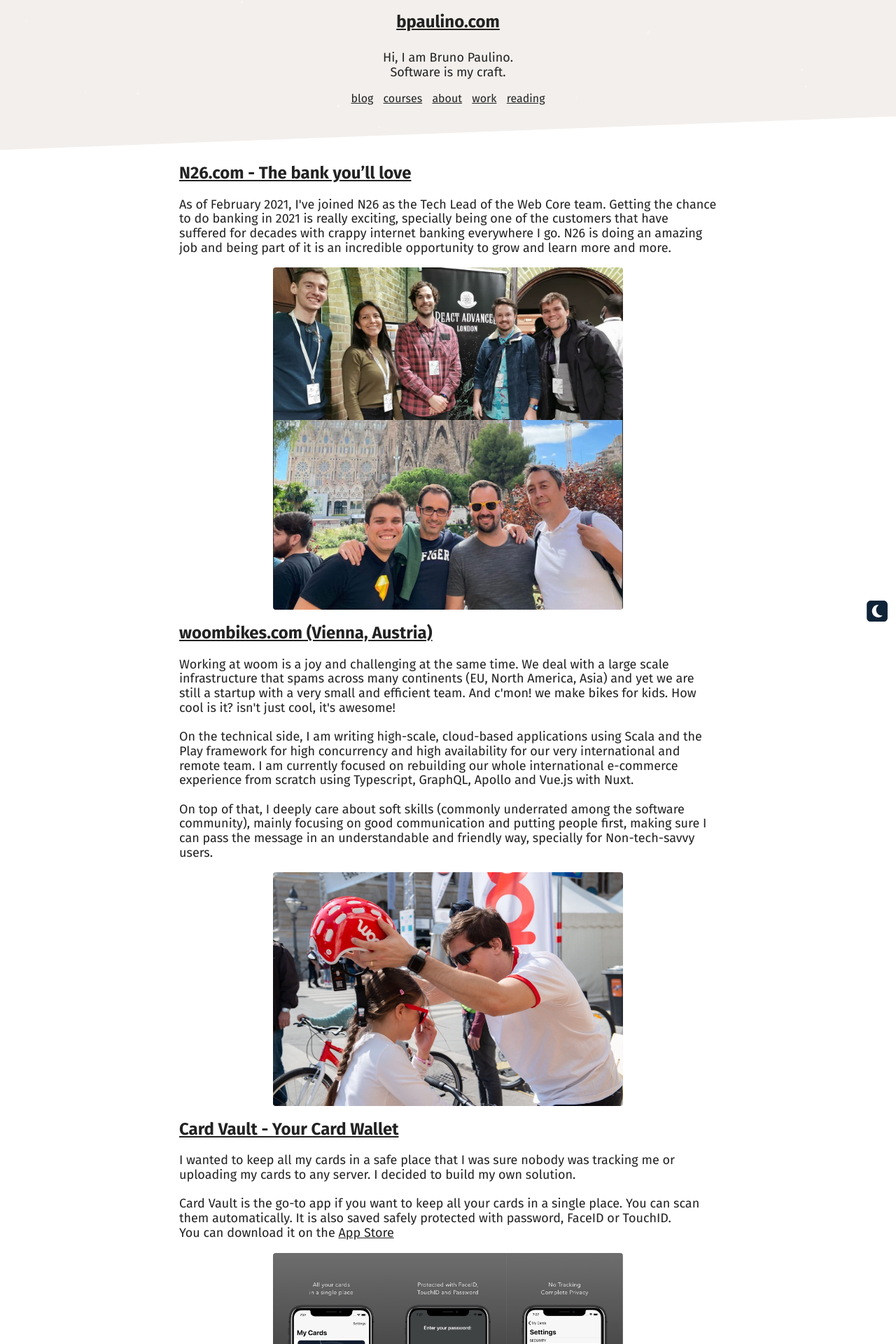
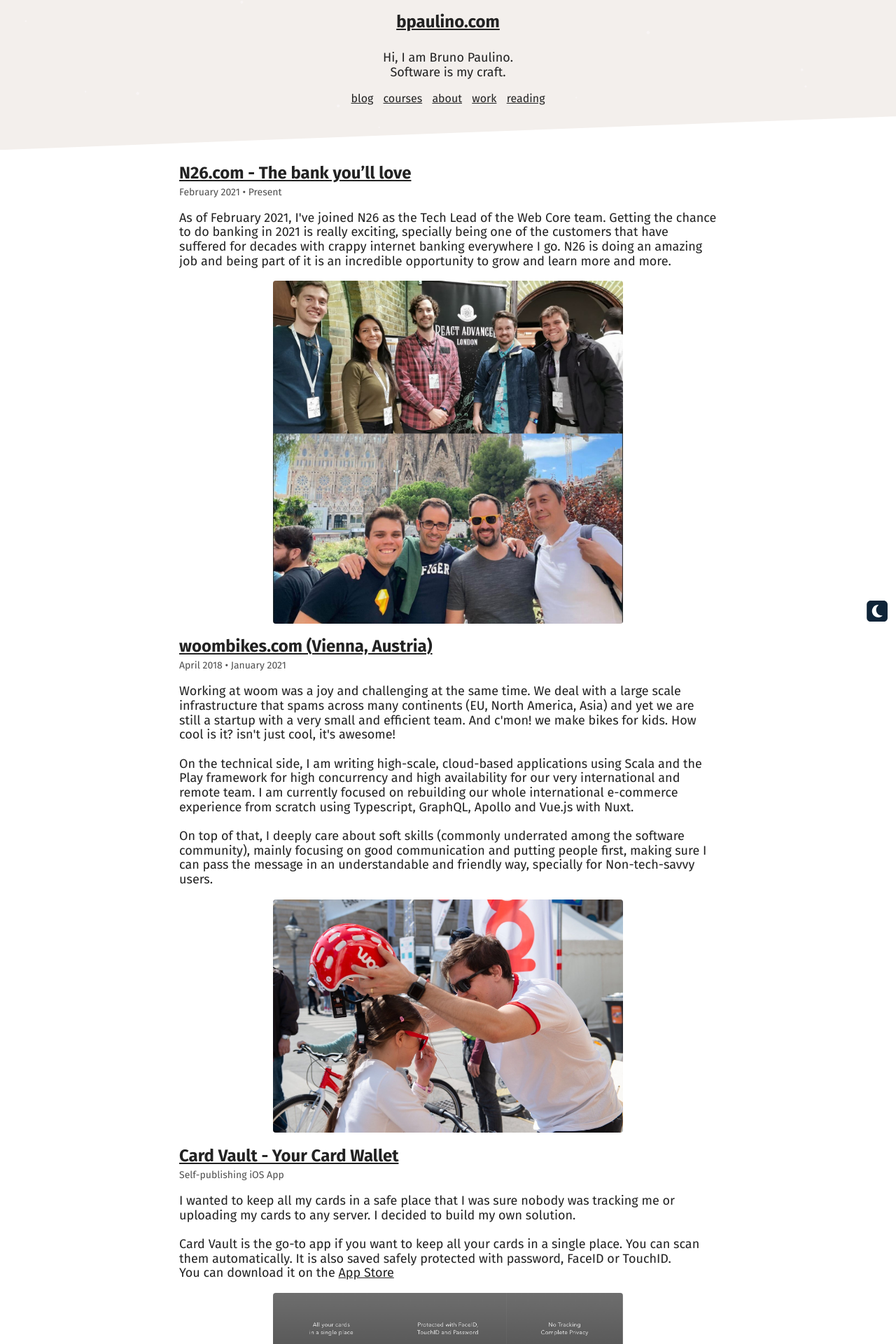
Before and after one commit to brunojppb/brunojppb.github.io, a Jekyll site: the page built from work.md, in a window 1280 px wide. Shown: the top 1920 px of the page at 70% size. Built offline with Jekyll 4.4.1, drawn with Linux system fonts in a browser that asks for light colours; some of the changed text lies outside the part shown.

Commit message:
Update job dates

```diff
--- a/_sass/main.scss
+++ b/_sass/main.scss
@@ -117,6 +117,13 @@
 }
 
 .job-item {
+  h2 {
+    margin-bottom: 5px;
+  }
+  .date {
+    font-size: 14px;
+    opacity: 0.8;
+  }
   img {
     display: block;
     width: 100%;
--- a/work.md
+++ b/work.md
@@ -11,6 +11,7 @@
   <div class="job-item">
       <div>
           <h2><a href="https://n26.com">N26.com - The bank you’ll love</a></h2>
+          <div class="date">February 2021 • Present</div>
           <p>
               As of February 2021, I've joined N26 as the Tech Lead of the Web Core team. Getting the chance to do banking in 2021 is really exciting, specially being one of the customers that have suffered for decades with crappy internet banking everywhere I go. N26 is doing an amazing job and being part of it is an incredible opportunity to grow and learn more and more.
           </p>
@@ -23,8 +24,9 @@
   <div class="job-item">
       <div>
           <h2><a href="https://woombikes.com">woombikes.com (Vienna, Austria)</a></h2>
+          <div class="date">April 2018 • January 2021</div>
           <p>
-              Working at woom is a joy and challenging at the same time. We deal with a large scale infrastructure that spams across many continents (EU, North America, Asia) and yet we are still a startup with a very small and efficient team. And c'mon! we make bikes for kids. How cool is it? isn't just cool, it's awesome!
+              Working at woom was a joy and challenging at the same time. We deal with a large scale infrastructure that spams across many continents (EU, North America, Asia) and yet we are still a startup with a very small and efficient team. And c'mon! we make bikes for kids. How cool is it? isn't just cool, it's awesome!
               <br/><br/>
               On the technical side, I am writing high-scale, cloud-based applications using Scala and the Play framework for high concurrency and high availability for our very international and remote team. I am currently focused on rebuilding our whole international e-commerce experience from scratch using Typescript, GraphQL, Apollo and Vue.js with Nuxt.
               <br/><br/>
@@ -39,6 +41,7 @@
   <div class="job-item">
       <div>
           <h2><a href="https://apps.apple.com/us/app/card-vault-lite/id1389892665">Card Vault - Your Card Wallet</a></h2>
+          <div class="date">Self-publishing iOS App</div>
           <p>
               I wanted to keep all my cards in a safe place that I was sure nobody was tracking me or uploading my cards to any server. I decided to build my own solution.<br/><br/>
               Card Vault is the go-to app if you want to keep all your cards in a single place. You can scan them automatically.
@@ -54,6 +57,7 @@
   <div class="job-item">
       <div>
           <h2><a href="https://journiapp.com/">journiapp.com (Vienna, Austria)</a></h2>
+          <div class="date">September 2016 • April 2018</div>
           <p>
               Actively working on our Scala backend, PostegreSQL database and frontend using functional programming. Using Scala as the main programming language in our backend and Javascript together with React.js in our frontend.
               <br/><br/>
@@ -68,6 +72,7 @@
   <div class="job-item">
       <div>
           <h2><a href="https://embraer.com/">Embraer Private Jets (Melbourne, USA)</a></h2>
+          <div class="date">June 2015 • August 2015</div>
           <p>
               Design and development of an internal Web app for Project Management and Internal Excellence Program (Embraer P3E) using Ruby on Rails.
           </p>
@@ -80,6 +85,7 @@
   <div class="job-item">
       <div>
           <h2><a href="http://www.pm.pb.gov.br/portal/">Policia Militar da Paraíba (Brazil)</a></h2>
+          <div class="date">March 2009 • December 2016</div>
           <p>
               Being part of the development team, we were given a challenging task to design and develop a resilient mobile application for the police officer on duty.<br/><br/>
               The project is still under development and currently only targets the Android platform.<br/>
```
